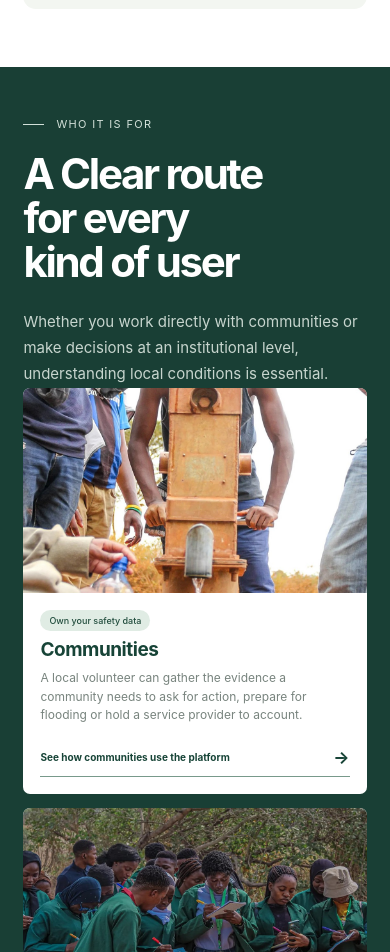
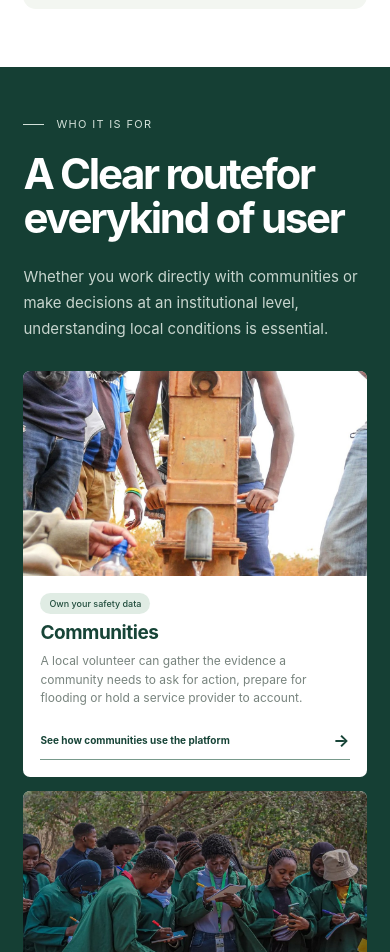
Before and after one commit to Similoluwa99/ekcolab_analytics_website_final_users_section, a plain HTML site: page ekolab_analytics_website/index.html in a window 390 px wide. Shown: the part 4166-5118 px from the top of the page. Drawn offline with Linux system fonts and the light colour scheme; a web font is replaced by a local one.

Commit message:
Apply specified who-it-is-for layout

```diff
--- a/ekolab_analytics_website/index.html
+++ b/ekolab_analytics_website/index.html
@@ -270,102 +270,133 @@
   #landing .user-card:nth-child(n) img { height: 205px; flex-basis: 205px; }
 }
 
+/* =========================================
+   WHO IT IS FOR — DESKTOP LAYOUT CORRECTION
+========================================= */
+
 #landing .users-section {
-  background: #193f35;
+  background: #153f34;
+  color: #fff;
   padding: 64px 0 38px;
 }
+
 #landing .users-section > .container {
   width: min(1308px, 82%);
+  max-width: 1308px;
+  margin-left: auto;
+  margin-right: auto;
 }
-#landing .users-heading {
-  max-width: none;
+
+/* Two-column heading composition */
+#landing .users-section .users-heading {
   display: grid;
   grid-template-columns: 390px minmax(0, 1fr);
   column-gap: 36px;
-  row-gap: 0;
   align-items: center;
-  margin: 0 0 30px;
+  max-width: none;
+  margin: 0 0 32px;
 }
-#landing .users-heading .kicker {
+
+/* Section label */
+#landing .users-section .users-heading .kicker {
   display: flex;
   align-items: center;
   gap: 12px;
   margin: 0 0 32px;
   font-size: 12px;
   font-weight: 400;
+  letter-spacing: .12em;
   line-height: 1;
-  letter-spacing: .12em;
-  text-transform: uppercase;
   color: #d2e0d9;
 }
-#landing .users-heading .kicker:before {
+
+#landing .users-section .users-heading .kicker::before {
   content: "";
+  display: inline-block;
   width: 21px;
   height: 1px;
-  flex: 0 0 21px;
   background: #d2e0d9;
+  flex-shrink: 0;
 }
-#landing .users-heading h2 {
+
+/* Main heading */
+#landing .users-section .users-heading h2 {
   max-width: 390px;
   margin: 0;
+  color: #fff;
   font-size: 68px;
   font-weight: 700;
   line-height: 1.03;
   letter-spacing: -.055em;
-  color: #fff;
-  text-align: left;
 }
-#landing .users-heading > p {
-  justify-self: start;
-  align-self: center;
+
+/* Supporting paragraph */
+#landing .users-section .users-heading > p {
   max-width: 500px;
   margin: 0;
-  padding-top: 38px;
+  align-self: center;
+  color: #c7d5ce;
   font-size: 18px;
   font-weight: 400;
   line-height: 1.85;
-  color: #c7d5ce;
-  text-align: left;
 }
-@media (min-width: 701px) and (max-width: 1100px) {
-  #landing .users-section { padding: 60px 0 45px; }
-  #landing .users-section > .container { width: 88%; }
-  #landing .users-heading {
+
+/* =========================================
+   TABLET
+========================================= */
+
+@media (max-width: 1100px) {
+  #landing .users-section .users-heading {
     grid-template-columns: minmax(0, .95fr) minmax(0, 1fr);
-    column-gap: 32px;
-    row-gap: 0;
+    column-gap: 28px;
   }
-  #landing .users-heading h2 {
-    max-width: 100%;
+
+  #landing .users-section .users-heading h2 {
     font-size: clamp(44px, 5.2vw, 60px);
   }
-  #landing .users-heading > p {
-    max-width: 100%;
-    padding-top: 30px;
+
+  #landing .users-section .users-heading > p {
     font-size: 16px;
+    line-height: 1.75;
   }
 }
+
+/* =========================================
+   MOBILE
+========================================= */
+
 @media (max-width: 700px) {
-  #landing .users-section { padding: 52px 0 40px; }
-  #landing .users-section > .container { width: 88%; }
-  #landing .users-heading {
+  #landing .users-section {
+    padding: 52px 0 40px;
+  }
+
+  #landing .users-section > .container {
+    width: 88%;
+  }
+
+  #landing .users-section .users-heading {
     grid-template-columns: 1fr;
-    column-gap: 0;
-    row-gap: 25px;
-    margin-bottom: 0;
+    row-gap: 24px;
+    margin-bottom: 28px;
   }
-  #landing .users-heading .kicker {
+
+  #landing .users-section .users-heading .kicker {
     margin-bottom: 22px;
     font-size: 11px;
   }
-  #landing .users-heading h2 {
+
+  #landing .users-section .users-heading h2 {
     max-width: 100%;
     font-size: clamp(42px, 10vw, 54px);
     line-height: 1.05;
   }
-  #landing .users-heading > p {
+
+  #landing .users-section .users-heading h2 .desktop-break {
+    display: none;
+  }
+
+  #landing .users-section .users-heading > p {
     max-width: 100%;
-    padding-top: 0;
     font-size: 15px;
     line-height: 1.75;
   }
@@ -457,7 +488,7 @@
     <div class="section-head reveal users-heading">
       <div>
         <div class="kicker">WHO IT IS FOR</div>
-        <h2>A Clear route<br>for every<br>kind of user</h2>
+        <h2>A Clear route<br class="desktop-break">for every<br class="desktop-break">kind of user</h2>
       </div>
       <p>Whether you work directly with communities or make decisions at an institutional level, understanding local conditions is essential.</p>
     </div>
```
